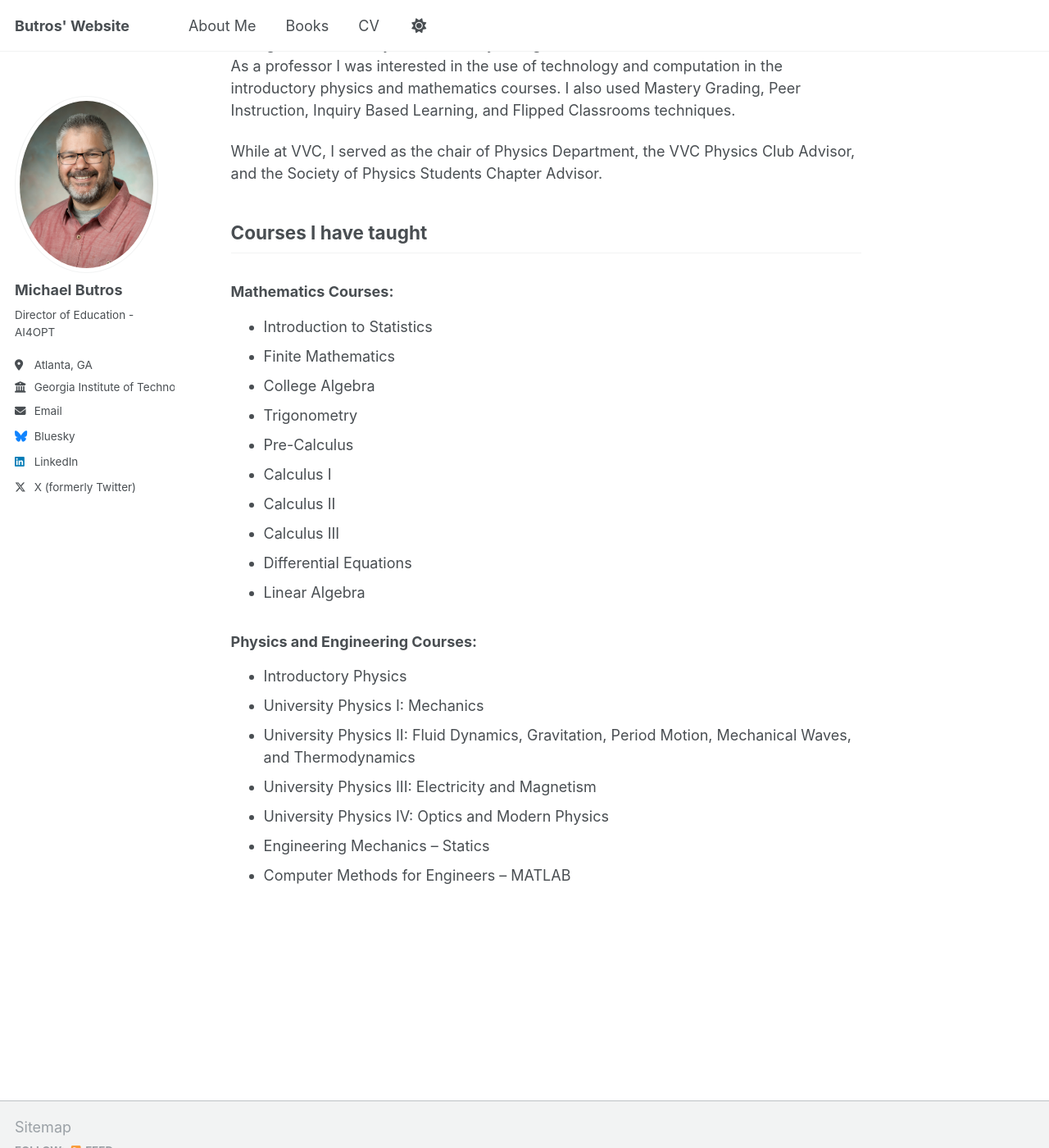
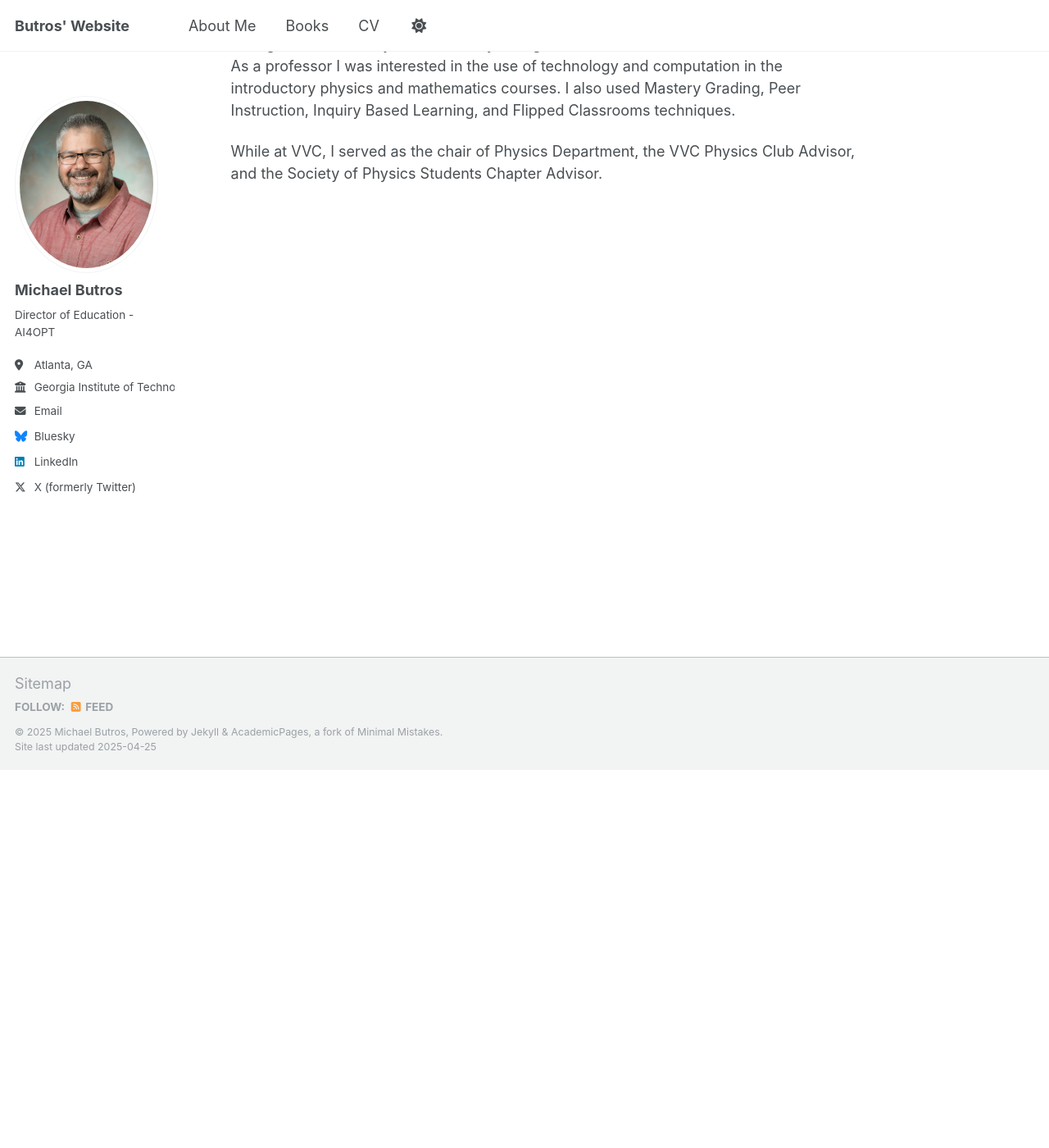
Before and after one commit to MButros/MButros.github.io, a Jekyll site: the page built from _pages/about.md, in a window 1280 px wide and 1400 px high, scrolled down 461 px. Shown: the whole window at 82% size. Built offline with Jekyll 4.4.1, drawn with Linux system fonts in a browser that asks for light colours.

Commit message:
Update about.md

```diff
--- a/_pages/about.md
+++ b/_pages/about.md
@@ -16,25 +16,3 @@ My involvement with AI4OPT began in Summer 2022 as a participant in the first co
 Before joining AI4OPT, I was a professor of physics and mathematics at Victor Valley College ([VVC](http://www.vvc.edu)), a two-year community college in Southern California, between 2000-2024. As a professor I was interested in the use of technology and computation in the introductory physics and mathematics courses.  I also used Mastery Grading, Peer Instruction, Inquiry Based Learning, and Flipped Classrooms techniques.
 
 While at VVC, I served as the chair of Physics Department, the VVC Physics Club Advisor, and the Society of Physics Students Chapter Advisor.
-
-## Courses I have taught
-### Mathematics Courses:
-- Introduction to Statistics
-- Finite Mathematics
-- College Algebra
-- Trigonometry
-- Pre-Calculus
-- Calculus I
-- Calculus II
-- Calculus III
-- Differential Equations
-- Linear Algebra
-
-### Physics and Engineering Courses:
-- Introductory Physics
-- University Physics I:  Mechanics
-- University Physics II: Fluid Dynamics, Gravitation, Period Motion, Mechanical Waves, and Thermodynamics
-- University Physics III: Electricity and Magnetism
-- University Physics IV: Optics and Modern Physics
-- Engineering Mechanics – Statics
-- Computer Methods for Engineers – MATLAB
```
